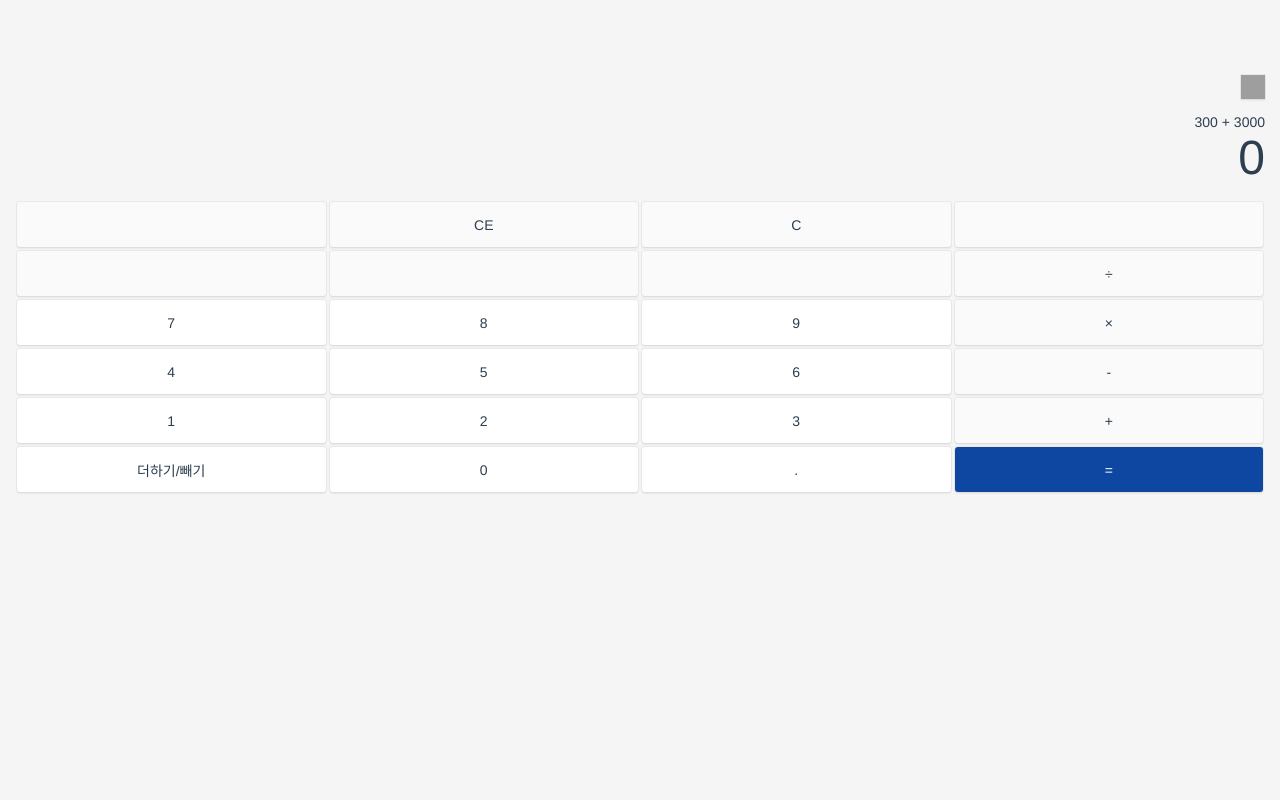
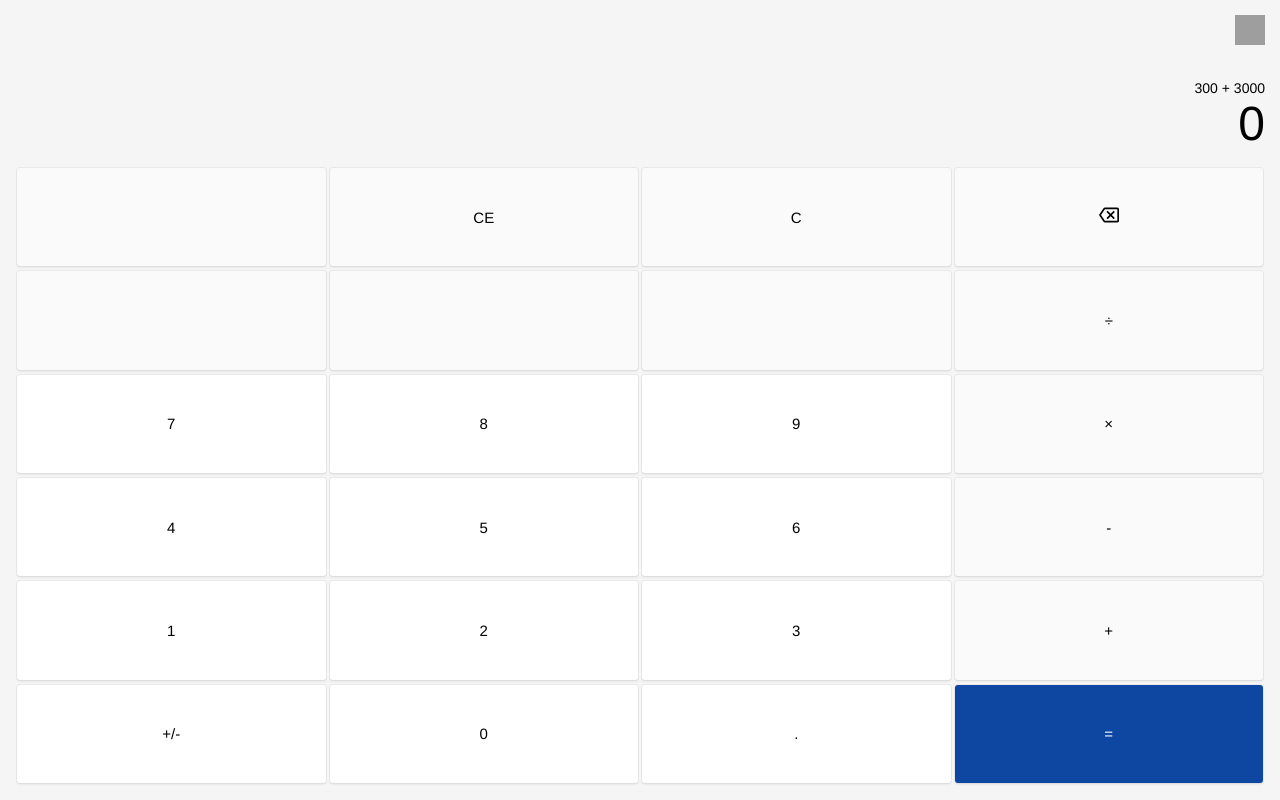
Before and after one commit to YENA924/Calculator-Vue, a Vue app: page / in a window 1280 px wide. Built offline with nearby package versions, Linux system fonts and the light colour scheme; grey boxes are pictures that could not be loaded.

Commit message:
- 계산기 css 작업 - 파비콘, 타이틀 수정 - webpack, vue config css loader 설정 - 컴포넌트 분리

```diff
--- a/public/index.html
+++ b/public/index.html
@@ -5,7 +5,7 @@
     <meta http-equiv="X-UA-Compatible" content="IE=edge">
     <meta name="viewport" content="width=device-width,initial-scale=1.0">
     <link rel="icon" href="<%= BASE_URL %>favicon.ico">
-    <title><%= htmlWebpackPlugin.options.title %></title>
+    <title>계산기</title>
   </head>
   <body>
     <noscript>
--- a/src/App.vue
+++ b/src/App.vue
@@ -1,25 +1,23 @@
 <template>
-  <Calculator msg="Welcome to Your Vue.js App"/>
+  <div class="calculator">
+    <calculator-display />
+    <calculator-keypad />
+  </div>
 </template>
 
 <script>
-import Calculator from './components/Calculator.vue'
+import CalculatorDisplay from '@/components/CalculatorDisplay.vue'
+import CalculatorKeypad from '@/components/CalculatorKeypad.vue'
 
 export default {
   name: 'App',
   components: {
-    Calculator
+    CalculatorDisplay,
+    CalculatorKeypad
   }
 }
 </script>
 
-<style>
-#app {
-  font-family: Avenir, Helvetica, Arial, sans-serif;
-  -webkit-font-smoothing: antialiased;
-  -moz-osx-font-smoothing: grayscale;
-  text-align: center;
-  color: #2c3e50;
-  margin-top: 60px;
-}
+<style lang="scss">
+  @import "@/assets/style/main.scss";
 </style>
--- /dev/null
+++ b/src/assets/style/_calculator.scss
@@ -0,0 +1,110 @@
+// color
+.keypad--white {
+  background-color: #ffffff !important ;
+}
+
+.keypad--blue {
+  background-color: #0D47A1 !important ;
+  color: #ffffff;
+}
+
+// calculator
+.calculator {
+  height: 100%;
+  padding: 15px;
+
+  div {
+    display: flex;
+    flex-direction: column;
+  }
+}
+
+.calc__display {
+  .calc__history {
+    width: 30px;
+    height: 30px;
+    align-self: flex-end;
+
+    .history__button {
+      display: flex;
+      align-items: center;
+      justify-content: center;
+      box-shadow: none;
+      background-color: rgba(66, 66, 66, 0);
+      border-radius: 3px;
+
+      &:hover {
+        background-color: rgba(66, 66, 66, 0.2);
+      }
+
+      .history__button--icon { background: url('@/assets/icon/history.svg') no-repeat center center; }
+    }
+  }
+
+  .calc__input_container {
+    margin-top: 35px;
+    flex-direction: column;
+    align-items: flex-end;
+    flex-wrap: wrap;
+
+    .input {
+      font-size: 48px;
+      margin: 0;
+    }
+  }
+}
+
+.calc__keypad {
+  height: calc(100% - 150px);
+  margin: 15px 0;
+  flex-direction: column;
+  align-items: flex-start;
+
+  .keypad__group {
+    width: 100%;
+    height: 100%;
+    flex-direction: row;
+    min-width: 350px;
+
+    button {
+      flex: 1 1;
+      font-size: 15px;
+      height: calc(100% - 5px);
+      min-height: 45px;
+      margin: 2px;
+      background-color: #FAFAFA;
+      border-radius: 3px;
+    }
+
+    .keypad__backspace {
+      display: flex;
+
+      .keypad__backspace--icon {
+        background: url('@/assets/icon/backspace.svg') no-repeat center center;
+        background-size: 20px;
+      }
+    }
+  }
+}
+
+// modal
+.calc__history--modal {
+  display: none;
+  position: absolute;
+  top: 0;
+  width: 100%;
+  height: 100%;
+  background-color: rgba(0, 0, 0, 0.1);
+
+  .history--modal__contents {
+    position: absolute;
+    top: 150px;
+    display: block;
+    width: 100%;
+    height: calc(100% - 150px);
+    padding: 15px;
+    border-top-left-radius: 10px;
+    border-top-right-radius: 10px;
+    background-color: #FAFAFA;
+  }
+}
--- /dev/null
+++ b/src/assets/style/_common.scss
@@ -0,0 +1,54 @@
+html,
+body {
+  margin: 0;
+  padding: 0;
+}
+
+body {
+  width: 100vw;
+  height: 100vh;
+  font: 14px 'Helvetica Neue', Helvetica, Arial, sans-serif;
+  background-color: #F5F5F5;
+}
+
+button {
+  width: inherit;
+  height: inherit;
+  margin: 0;
+  padding: 0;
+  border: 0;
+  background: none;
+  font-size: 100%;
+  vertical-align: baseline;
+  font-family: inherit;
+  font-weight: inherit;
+  color: inherit;
+  -webkit-appearance: none;
+  appearance: none;
+  -webkit-font-smoothing: antialiased;
+  -moz-osx-font-smoothing: grayscale;
+  box-shadow: 0 2px 2px 0 rgba(0, 0, 0, 0.05), 0 0 0 1px rgba(0, 0, 0, 0.05);
+}
+
+p {
+  width: inherit;
+  height: inherit;
+  padding: 0;
+  margin: 0;
+}
+
+span {
+  width: inherit;
+  height: inherit;
+  margin: 0;
+  padding: 0;
+}
+
+button:hover {
+  cursor: pointer;
+  box-shadow: 0 2px 2px 0 rgba(0, 0, 0, 0.1), 0 0 0 1px rgba(0, 0, 0, 0.1);
+}
+
+#app {
+  height: 100%;
+}
--- /dev/null
+++ b/src/assets/style/main.scss
@@ -0,0 +1,4 @@
+@import '_reset.scss';
+
+@import '_common.scss';
+@import '_calculator.scss';
--- a/src/components/Calculator.vue
+++ /dev/null
@@ -1,162 +0,0 @@
-<template>
-  <div class="calculator">
-    <div class="calc__header">
-      <div class="calc__history">
-        <button class="history__button"></button>
-      </div>
-      <div class="calc__input_container">
-        <p class="input--prev">300 + 3000</p>
-        <p class="input">0</p>
-      </div>
-    </div>
-    <div class="calc__keypad_container">
-      <div class="keypad__group">
-        <button></button>
-        <button>CE</button>
-        <button>C</button>
-        <button class="keypad--backspace"></button>
-      </div>
-      <div class="keypad__group">
-        <button></button>
-        <button></button>
-        <button></button>
-        <button>÷</button>
-      </div>
-      <div class="keypad__group">
-        <button class="keypad--white">7</button>
-        <button class="keypad--white">8</button>
-        <button class="keypad--white">9</button>
-        <button>×</button>
-      </div>
-      <div class="keypad__group">
-        <button class="keypad--white">4</button>
-        <button class="keypad--white">5</button>
-        <button class="keypad--white">6</button>
-        <button>-</button>
-      </div>
-      <div class="keypad__group">
-        <button class="keypad--white">1</button>
-        <button class="keypad--white">2</button>
-        <button class="keypad--white">3</button>
-        <button>+</button>
-      </div>
-      <div class="keypad__group">
-        <button class="keypad--white">더하기/빼기</button>
-        <button class="keypad--white">0</button>
-        <button class="keypad--white">.</button>
-        <button class="keypad--blue">=</button>
-      </div>
-    </div>
-  </div>
-</template>
-
-<script>
-export default {
-  name: 'HelloWorld',
-  props: {
-    msg: String
-  }
-}
-</script>
-
-<!-- Add "scoped" attribute to limit CSS to this component only -->
-<style lang="scss">
-  html,
-  body {
-    margin: 0;
-    padding: 0;
-  }
-
-  body {
-    width: 100%;
-    height: 100%;
-    font: 14px 'Helvetica Neue', Helvetica, Arial, sans-serif;
-    background-color: #F5F5F5;
-  }
-
-  button {
-    margin: 0;
-    padding: 0;
-    border: 0;
-    background: none;
-    font-size: 100%;
-    vertical-align: baseline;
-    font-family: inherit;
-    font-weight: inherit;
-    color: inherit;
-    -webkit-appearance: none;
-    appearance: none;
-    -webkit-font-smoothing: antialiased;
-    -moz-osx-font-smoothing: grayscale;
-    box-shadow: 0 2px 2px 0 rgba(0, 0, 0, 0.05), 0 0 0 1px rgba(0, 0, 0, 0.05);
-  }
-
-  p {
-    padding: 0;
-    margin: 0;
-  }
-
-  button:hover {
-    box-shadow: 0 2px 2px 0 rgba(0, 0, 0, 0.1), 0 0 0 1px rgba(0, 0, 0, 0.1);
-  }
-
-  .calculator {
-    padding: 15px;
-  }
-
-  .calculator div {
-    display: flex;
-    flex-direction: column;
-  }
-
-  .calc__header .calc__history {
-    height: 24px;
-    align-items: flex-end;
-  }
-
-  .calc__header .calc__history .history__button {
-    width: 24px;
-    height: 24px;
-    background: url('@/assets/icon/history.svg') 0 0 repeat;
-  }
-
-  .calc__header .calc__input_container {
-    margin-top: 15px;
-    flex-direction: column;
-    align-items: flex-end;
-    flex-wrap: wrap;
-  }
-
-  .calc__header .calc__input_container .input {
-    font-size: 48px;
-    margin: 0;
-  }
-
-  .calc__keypad_container {
-    margin: 15px 0;
-    flex-direction: column;
-    align-items: flex-start;
-  }
-
-  .calculator .keypad__group {
-    width: 100%;
-    flex-direction: row;
-  }
-
-  .calculator .keypad__group button {
-    height: 45px;
-    margin: 2px;
-    background-color: #FAFAFA;
-    border-radius: 3px;
-    flex: 1 1;
-  }
-
-  .keypad--white {
-    background-color: #ffffff !important ;
-  }
-
-  .keypad--blue {
-    background-color: #0D47A1 !important ;
-    color: #ffffff;
-  }
-</style>
--- /dev/null
+++ b/src/components/CalculatorDisplay.vue
@@ -0,0 +1,35 @@
+<template>
+  <div class="calc__display">
+    <div class="calc__history">
+      <button class="history__button">
+        <span class="history__button--icon" @click="historyModalOpen = !historyModalOpen"></span>
+      </button>
+    </div>
+    <div class="calc__input_container">
+      <p class="input--prev">300 + 3000</p>
+      <p class="input">0</p>
+    </div>
+
+    <teleport to="body">
+      <div v-if="historyModalOpen" class="calc__history--modal">
+        <div class="history--modal__contents">
+          <p>아직 기록이 없음</p>
+        </div>
+      </div>
+    </teleport>
+  </div>
+</template>
+
+<script>
+import { ref } from '@vue/reactivity'
+export default {
+  name: 'CalculatorDisplay',
+  setup () {
+    const historyModalOpen = ref(true)
+
+    return {
+      historyModalOpen
+    }
+  }
+}
+</script>
--- /dev/null
+++ b/src/components/CalculatorKeypad.vue
@@ -0,0 +1,48 @@
+<template>
+  <div class="calc__keypad">
+    <div class="keypad__group">
+      <button></button>
+      <button>CE</button>
+      <button>C</button>
+      <button class="keypad__backspace">
+        <span class="keypad__backspace--icon"></span>
+      </button>
+    </div>
+    <div class="keypad__group">
+      <button></button>
+      <button></button>
+      <button></button>
+      <button>÷</button>
+    </div>
+    <div class="keypad__group">
+      <button class="keypad--white">7</button>
+      <button class="keypad--white">8</button>
+      <button class="keypad--white">9</button>
+      <button>×</button>
+    </div>
+    <div class="keypad__group">
+      <button class="keypad--white">4</button>
+      <button class="keypad--white">5</button>
+      <button class="keypad--white">6</button>
+      <button>-</button>
+    </div>
+    <div class="keypad__group">
+      <button class="keypad--white">1</button>
+      <button class="keypad--white">2</button>
+      <button class="keypad--white">3</button>
+      <button>+</button>
+    </div>
+    <div class="keypad__group">
+      <button class="keypad--white">+/-</button>
+      <button class="keypad--white">0</button>
+      <button class="keypad--white">.</button>
+      <button class="keypad--blue">=</button>
+    </div>
+  </div>
+</template>
+
+<script>
+export default {
+  name: 'CalculatorKeypad'
+}
+</script>
--- a/vue.config.js
+++ b/vue.config.js
@@ -1,5 +1,11 @@
-const { defineConfig } = require('@vue/cli-service')
 
-module.exports = defineConfig({
- transpileDependencies: true
+module.exports = {
+  css: {
+    loaderOptions: {
+      scss: {
+        additionalData: `@import "@/assets/style/main.scss";`
+      }
+    }
+  },
+  transpileDependencies: true
 }
--- /dev/null
+++ b/webpack.config.js
@@ -0,0 +1,17 @@
+module.exports = {
+  module: {
+    rules: [
+      {
+        test: /\.s[ac]ss$/i,
+        use: [
+          // Creates `style` nodes from JS strings
+          "style-loader",
+          // Translates CSS into CommonJS
+          "css-loader",
+          // Compiles Sass to CSS
+          "sass-loader"
+        ]
+      }
+    ]
+  }
+};
```
Also changed, not shown: index.html (deleted, +0 -13 lines), src/components/CalculatorHistory.vue (added, +11 -0 lines), 1 other file (tests, documents, lock files or other folders).
